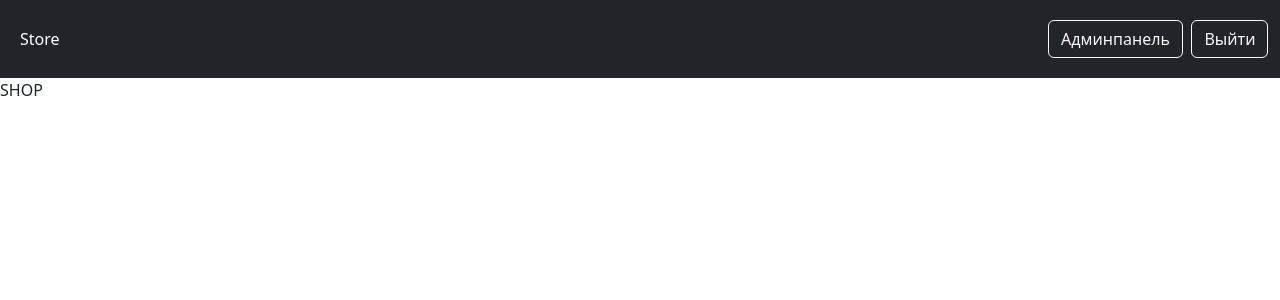
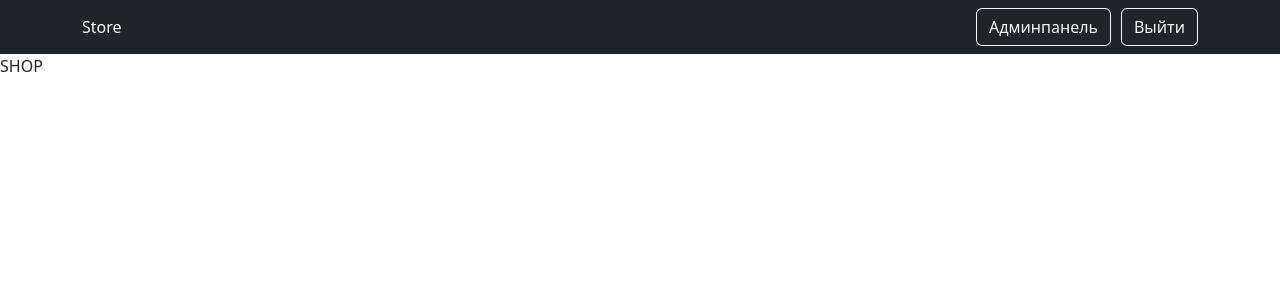
Before and after one commit to Greens1593/StoreReact, a React (Create React App) app in the folder client/: page / in a window 1280 px wide. Shown: the top 300 px of the page. Built offline with nearby package versions, Linux system fonts and the light colour scheme.

Commit message:
Styles of NavBar was changed

```diff
--- a/client/src/components/NavBar.js
+++ b/client/src/components/NavBar.js
@@ -2,7 +2,7 @@ import React, { useContext } from "react";
 import { Context } from "../index";
 import Nav from 'react-bootstrap/Nav';
 import Navbar from 'react-bootstrap/Navbar';
-import {Button} from 'react-bootstrap';
+import {Button, Container} from 'react-bootstrap';
 import { NavLink } from "react-router-dom";
 import { SHOP_ROUTE } from "../utils/consts";
 import { observer } from "mobx-react-lite";
@@ -10,18 +10,20 @@ import { observer } from "mobx-react-lite";
 const NavBar = observer ( () => {
     const {user} = useContext(Context)
     return (
-        <Navbar style={{display:'flex', padding:'20px', justifyContent:'space-between', color:'white'}} bg="dark" variant="dark">
+      <Navbar bg="dark" variant="dark">
+        <Container>
           <NavLink style={{color:'white', textDecoration:'none'}} to={SHOP_ROUTE}>Store</NavLink>
           {user.isAuth ?
-          <Nav style={{color:'white'}} className="mr-auto">
-                <Button variant='outline-light'>Админпанель</Button>
-                <Button style={{marginLeft:'4%'}} variant='outline-light' onClick={()=>user.setIsAuth(false)}>Выйти</Button>
+            <Nav style={{color:'white'}} className="ml-auto">
+                <Button variant={'outline-light'}>Админпанель</Button>
+                <Button variant={'outline-light'} style={{marginLeft:'10px'}} onClick={()=>user.setIsAuth(false)}>Выйти</Button>
           </Nav>
           :
-          <Nav style={{color:'white'}} className="mr-auto">
-                <Button variant='outline-light' onClick={()=>user.setIsAuth(true)}>Авторизация</Button>
+          <Nav style={{color:'white'}} className="ml-auto">
+                <Button variant={'outline-light'} onClick={()=>user.setIsAuth(true)}>Авторизация</Button>
           </Nav>
           }
+        </Container>
         </Navbar>
     )
 })
```
